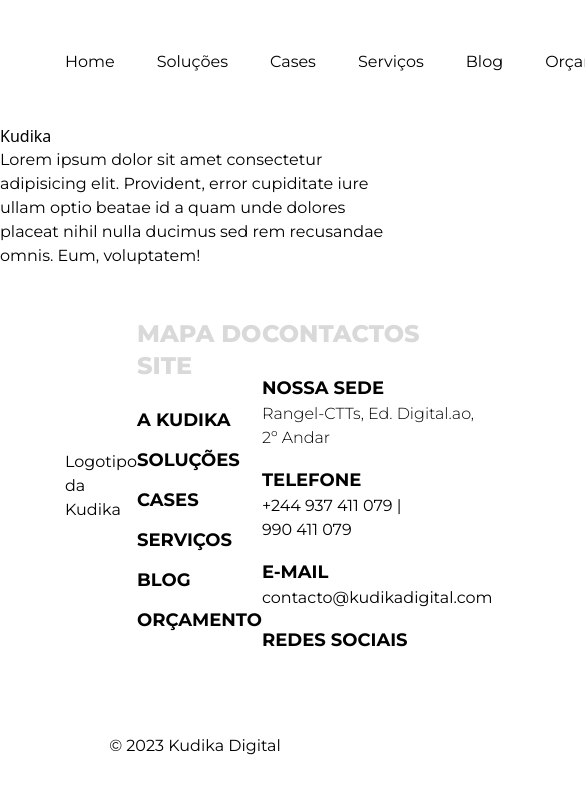
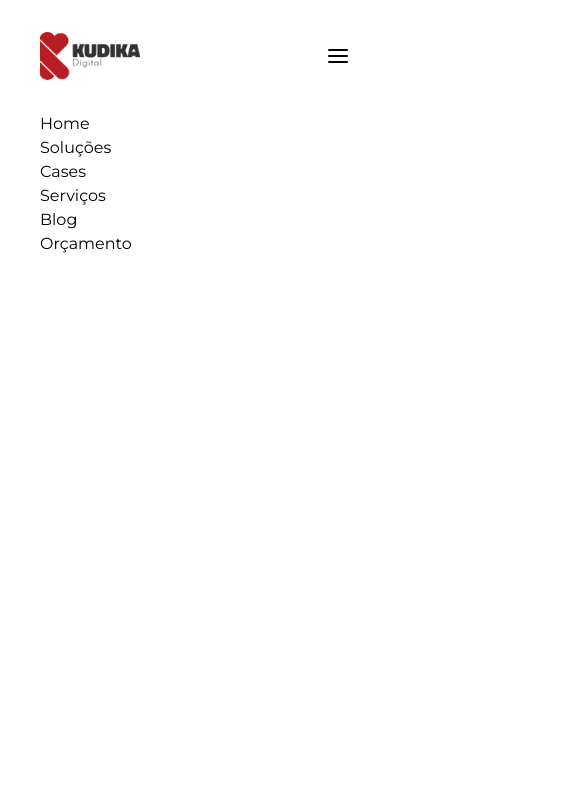
Before and after one commit to makiessedev/kudika-digital, a Next.js app: page / in a window 390 px wide. Shown: the top 792 px of the page, 585 px wide, since content can reach past the window. Built offline with nearby package versions, Linux system fonts and the light colour scheme; grey boxes are pictures that could not be loaded.

Commit message:
feat: mobile header

```diff
--- a/package.json
+++ b/package.json
@@ -15,6 +15,7 @@
     "autoprefixer": "10.4.15",
     "eslint": "8.48.0",
     "eslint-config-next": "13.4.19",
+    "lucide-react": "^0.272.0",
     "next": "13.4.19",
     "postcss": "8.4.28",
     "react": "18.2.0",
--- a/src/components/@Home/index.tsx
+++ b/src/components/@Home/index.tsx
@@ -7,9 +7,9 @@
   return (
     <>
       <Header />
-      <h1 className="font-sans bg-slate-500">Kudika </h1>
+      {/* <h1 className="font-sans bg-slate-500">Kudika </h1>
       <p>Lorem ipsum dolor sit amet consectetur adipisicing elit. Provident, error cupiditate iure ullam optio beatae id a quam unde dolores placeat nihil nulla ducimus sed rem recusandae omnis. Eum, voluptatem!</p>
-      <Footer />
+      <Footer /> */}
     </>
   )
 }
--- a/src/components/header/index.tsx
+++ b/src/components/header/index.tsx
@@ -1,20 +1,37 @@
-import React from 'react'
+'use client'
+
+import React, { useState } from 'react'
 import Link from 'next/link'
+import Image from 'next/image'
+
+import { AlignJustify } from 'lucide-react'
 
 export default function Header() {
+  const [activeMobileMenu, setActiveMobileMenu] = useState<boolean>(false)
+
   return (
-    <header className='px-[65px] py-[50px] flex flex-row justify-between items-center bg-white'>
-      <div>
-        <img src="/src/assets/logo/logo_kudika_black.png" alt="Tentando" />
+    <header className='fixed  px-10 h-28 w-full bg-white'>
+      <div className='flex w-full md:w-[129px] h-full flex-row justify-between items-center'>
+        <div className='w-[100px] md:w-[129px]'>
+          <Image
+            className='w-full'
+            src="/logo_kudika_black.png"
+            alt="Kudika logo"
+            width='129'
+            height='63'
+          />
+        </div>
+
+        <AlignJustify className='cursor-pointer md:hidden'/>
       </div>
-      <nav>
-        <ul className='flex  items-center gap-[42px]'>
-          <li><Link href="#!">Home</Link></li>
-          <li><Link href="#!">Soluções</Link></li>
-          <li><Link href="#!">Cases</Link></li>
-          <li><Link href="#!">Serviços</Link></li>
-          <li><Link href="#!">Blog</Link></li>
-          <li><Link href="#!">Orçamento</Link></li>
+      <nav className='flex flex-col'>
+        <ul className='md:flex'>
+          <li className=''><Link href="#!">Home</Link></li>
+          <li className=''><Link href="#!">Soluções</Link></li>
+          <li className=''><Link href="#!">Cases</Link></li>
+          <li className=''><Link href="#!">Serviços</Link></li>
+          <li className=''><Link href="#!">Blog</Link></li>
+          <li className=''><Link href="#!">Orçamento</Link></li>
         </ul>
       </nav>
     </header>
```
Also changed, not shown: 1 other file (tests, documents, lock files or other folders).
